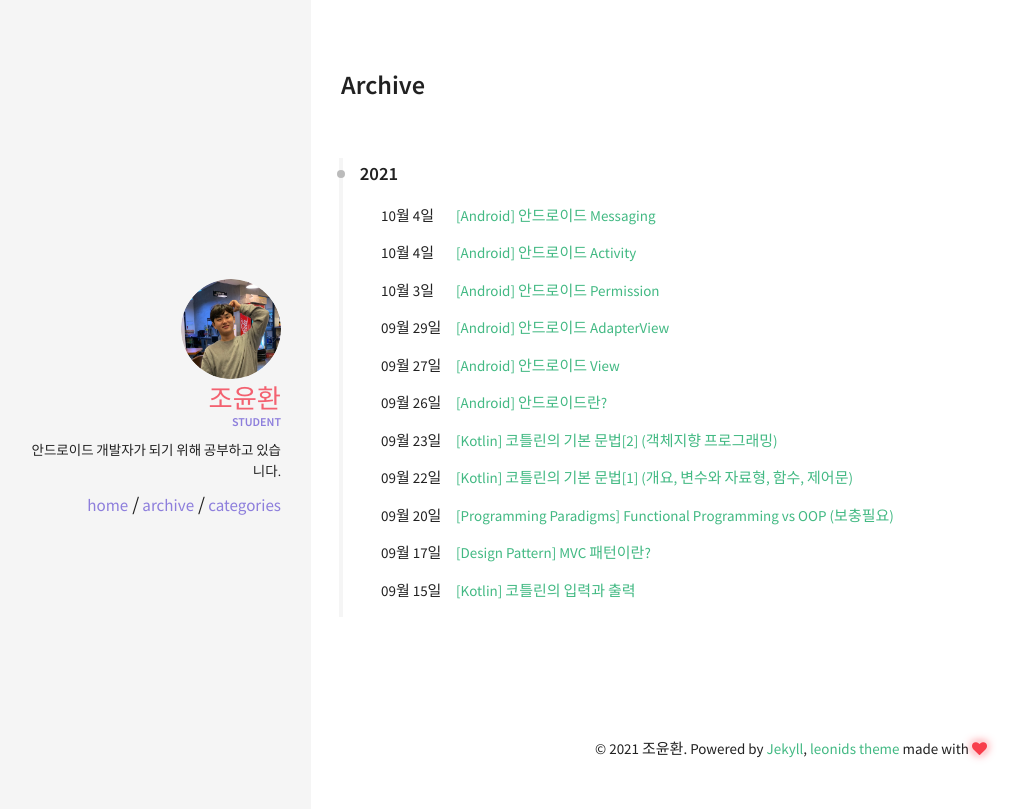
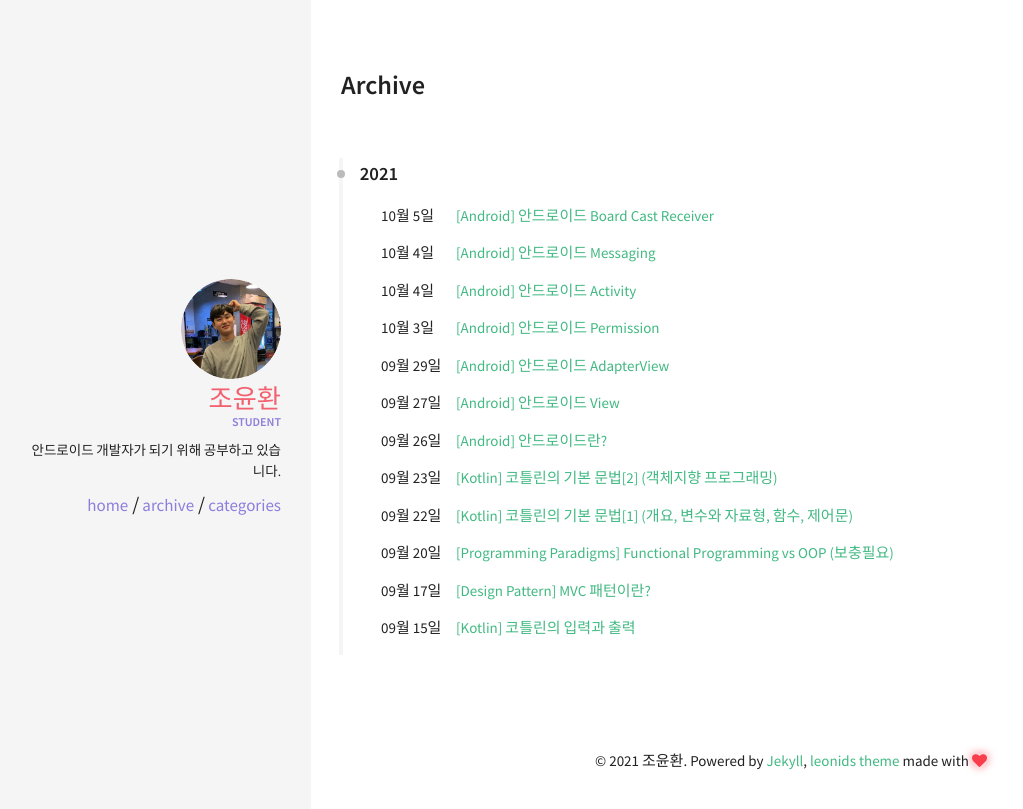
Before and after one commit to younhwan97/younhwan97.github.io, a Jekyll site: the page built from archive.html, in a window 1280 px wide. Shown: the top 809 px of the page, without its empty margins (9-1032 px from the left). Built offline with Jekyll 4.4.1, drawn with Linux system fonts in a browser that asks for light colours; part of the change alters nothing that is shown.

Commit message:
[포스팅] 브로드 캐스트 리시버

````diff
--- a/_posts/2021-09-26-about-android.md
+++ b/_posts/2021-09-26-about-android.md
@@ -79,13 +79,13 @@ comments: true
 ## <span style="color:#0f7b6c">4. 안드로이드 어플리케이션의 동작원리 👍</span>
 
 ### 4-1. 안드로이드 4대 구성 요소
-- **Activity**: 눈에 보이는 화면을 관리하는 실행 단위
+- **[Activity]({{site.url}}/articles/2021-10/android-activity)**: 눈에 보이는 화면을 관리하는 실행 단위
 - **Service**: 화면을 가지지 않는 실행 단위 (= 백그라운드 프로세싱)
-- **Broadcast Receiver**: OS가 메시지를 받으면 실행되는 실행 단위
+- **[Broadcast Receiver]({{site.url}}/articles/2021-10/android-board-cast-receover)**: OS가 메시지를 받으면 실행되는 실행 단위
 - **Content Provider**: 저장된 데이터를 제공하기 위해 실행되는 실행 단위
 
 > <span style="color:#8d7edc">**안드로이드 어플리케이션**</span>은 4대 구성 요소들을 통합 관리하는 번들 개념이다.<br><br>
-각각의 구성요소가 모여 하나의 안드로이드 어플리케이션을 이룬다. 각 구성요소는 자신들이 실행될 적절한 상황이 왔을 때, 개발자가 작성한와 함께 실행된다.
+각각의 구성요소가 모여 하나의 안드로이드 어플리케이션을 이룬다. 각 구성요소는 자신들이 실행될 적절한 상황이 왔을 때, 개발자가 작성한 코드와 함께 실행된다.
 
 ![안드로이드 4대 구성요소]({{site.url}}/img/Android/android_4_components.png){:height="500" width="700"}
 
--- /dev/null
+++ b/_posts/2021-10-05-android-board-cast-receover.md
@@ -0,0 +1,140 @@
+---
+layout: post
+title: "[Android] 안드로이드 Board Cast Receiver"
+excerpt: "안드로이드 Board Cast Receiver에 관해 알아본다."
+categories: [Android]
+comments: true
+---
+
+![android]({{site.url}}/img/Android/giphy.gif)
+
+- **Broad Cast Receiver는 안드로이드 OS에서 특정 상황에 발생하는 메시지를 받아 들여 동작하는 실행단위이다.**
+- Broad Cast Receiver는 반드시 외부에서 접근을 하기위한 이름을 가져야 한다.
+- 안드로이드 OS에서 어떤 사건이 발생하면 사건과 관련된 이름으로 지정된 Broad Cast Receiver를 찾아 동작 시킨다.
+
+예를 들면 스팸 문자를 판별해주는 어플리케이션이 있다. 해당 어플은 문자가 왔을 때 해당 문자가 스팸인지 아닌지 구별해야 하기 때문에 해당 어플리케이션에는 '문자 수신'이라는 Broad Cast Receiver가 등록되어 있을 것 이다.
+
+> Broad Cast Receiver는 수신하고자 하는 메시지에 한해서 안드로이드 OS 혹은 다른 어플리케이션이 발생시키는 메시지를 수신하는 수신기다.<br><br> 다른 어플리케이션에서 발생하는 메시지역시 해당 어플리케이션이 intent 객체를 이용해 안드로이드 OS에게 '이런 메시지를 방송해줘'라고 요청하는 것이다.
+
+## <span style="color:#0f7b6c">1. 안드로이드 8.0 이전</span>
+
+- **AndroidManifest.xml에 receiver에 이름을 등록하면 이름에 해당하는 메시지가 왔을때, receiver가 호출된다.**
+
+**step 1: Broad Cast Receiver 생성**
+
+![create broad cast receiver step 1]({{site.url}}/img/Android/create-broad-cast-step-1.png){:height="500"}
+
+**step 2: Receiver가 호출되었을 때 동작할 코드 작성**
+
+
+```kotlin
+    class testReceiver : BroadcastReceiver() {
+
+        override fun onReceive(context: Context, intent: Intent) {
+            // This method is called when the BroadcastReceiver is receiving an Intent broadcast.
+            val str = "Broad Cast Receiver가 동작하였습니다."
+            val t1 = Toast.makeText(context,str,Toast.LENGTH_SHORT)
+            t1.show()
+        }
+    }
+```
+
+**step 3: 구성파일에 Receiver 등록**
+
+```xml
+    <?xml version="1.0" encoding="utf-8"?>
+    <manifest xmlns:android="http://schemas.android.com/apk/res/android"
+        package="kr.co.younhwan.brapp1">
+
+        <application
+            android:allowBackup="true"
+            android:icon="@mipmap/ic_launcher"
+            android:label="@string/app_name"
+            android:roundIcon="@mipmap/ic_launcher_round"
+            android:supportsRtl="true"
+            android:theme="@style/Theme.Brapp1">
+            <receiver
+                android:name=".testReceiver"
+                android:enabled="true"
+                android:exported="true">
+                <intent-filter>
+                    <action android:name="kr.co.younhwan.testbr"></action>
+                </intent-filter>
+            </receiver>
+
+            <activity
+                android:name=".MainActivity"
+                android:exported="true">
+                <intent-filter>
+                    <action android:name="android.intent.action.MAIN" />
+
+                    <category android:name="android.intent.category.LAUNCHER" />
+                </intent-filter>
+            </activity>
+        </application>
+
+    </manifest>
+```
+
+intent-filter를 이용해 receiver의 이름을 "kr.co.younhwan.testbr"로 등록했다. 이제 해당 receiver는 안드로이드가 "kr.co.younhwan.testbr"이라는 이름의 메시지를 생성할 때 동작할 것 이다.
+(안드로이드는 어플리케이션을 설치할 때 해당 어플리케이션의 구성파일을 보고 미리 ~라는 이름의 리시버가 있다는 것을 파악해 뒀다가 해당 이름의 메시지가 호출되면 미리 정리된 리시버 목록을 이용해 해당 이름의 리시버를 호출한다.)
+
+**step 4: 메시지를 발생시켜 리시버가 동작하는지 확인**
+
+```kotlin
+    class MainActivity : AppCompatActivity() {
+        override fun onCreate(savedInstanceState: Bundle?) {
+            super.onCreate(savedInstanceState)
+            setContentView(R.layout.activity_main)
+
+            button.setOnClickListener {
+                var broad_cast_intent = Intent("kr.co.younhwan.testbr")
+                sendBroadcast(broad_cast_intent)
+            }
+        }
+    }
+```
+
+![test broad version]({{site.url}}/img/Android/test-broad-version.png){:height="500"}
+
+왼쪽은 안드로이드 6.0, 오른쪽은 11.0 이다. 안드로이드 6.0에서는 "create broad cast message"버튼을 클릭했을 때 정상적으로 안드로이드가 메시지 요청을 받고 해당 이름의 메시지를 발생시켰지만 안드로이드 11.0에서는 그렇지 않았다.
+
+## <span style="color:#0f7b6c">2. 안드로이드 8.0 부터</span>
+
+- **안드로이드 8.0 부터는 개발자가 만든 Broad Cast Receiver와 OS에서 제공하는 일부 Broad Cast Receiver는 코드를 통해서만 등록 가능하다.**
+- 이는 보안상의 이유로 Broad Cast Receiver를 가진 어플리케이션 내부에서만 사용하기 위한 제약이다.
+
+안드로이드가 더이상 리시버 목록을 가지고 있지 않는다. 어플리케이션이 실행될 때 리시버가 os에 등록되고, 리시버는 어플리케이션이 실행된 상태에서만 동작하게 되는 것 이다.
+
+```kotlin
+    class MainActivity : AppCompatActivity() {
+        // 리시버 객체 생성
+        var br = testReceiver()
+
+        override fun onCreate(savedInstanceState: Bundle?) {
+            super.onCreate(savedInstanceState)
+            setContentView(R.layout.activity_main)
+
+            // 8.0 이상 부터는 코드를 통해 등록하고 해제 해야 한다.
+            if(Build.VERSION.SDK_INT >= Build.VERSION_CODES.O){
+                val filter = IntentFilter("kr.co.younhwan.testbr")
+                registerReceiver(br, filter)
+            }
+
+            button.setOnClickListener {
+                var broad_cast_intent = Intent("kr.co.younhwan.testbr")
+                sendBroadcast(broad_cast_intent)
+            }
+        }
+
+        override fun onDestroy() {
+            super.onDestroy()
+            // 8.0 이상 부터는 코드를 통해 등록하고 해제 해야 한다.
+            if(Build.VERSION.SDK_INT >= Build.VERSION_CODES.O){
+                unregisterReceiver(br)
+            }
+        }
+    }
+```
+
+![test broad version]({{site.url}}/img/Android/test-broad-version-2.png){:height="500"}
````
Also changed, not shown: img/Android/create-broad-cast-step-1.png (added), img/Android/test-broad-version-2.png (added), img/Android/test-broad-version.png (added), 2 other files.
